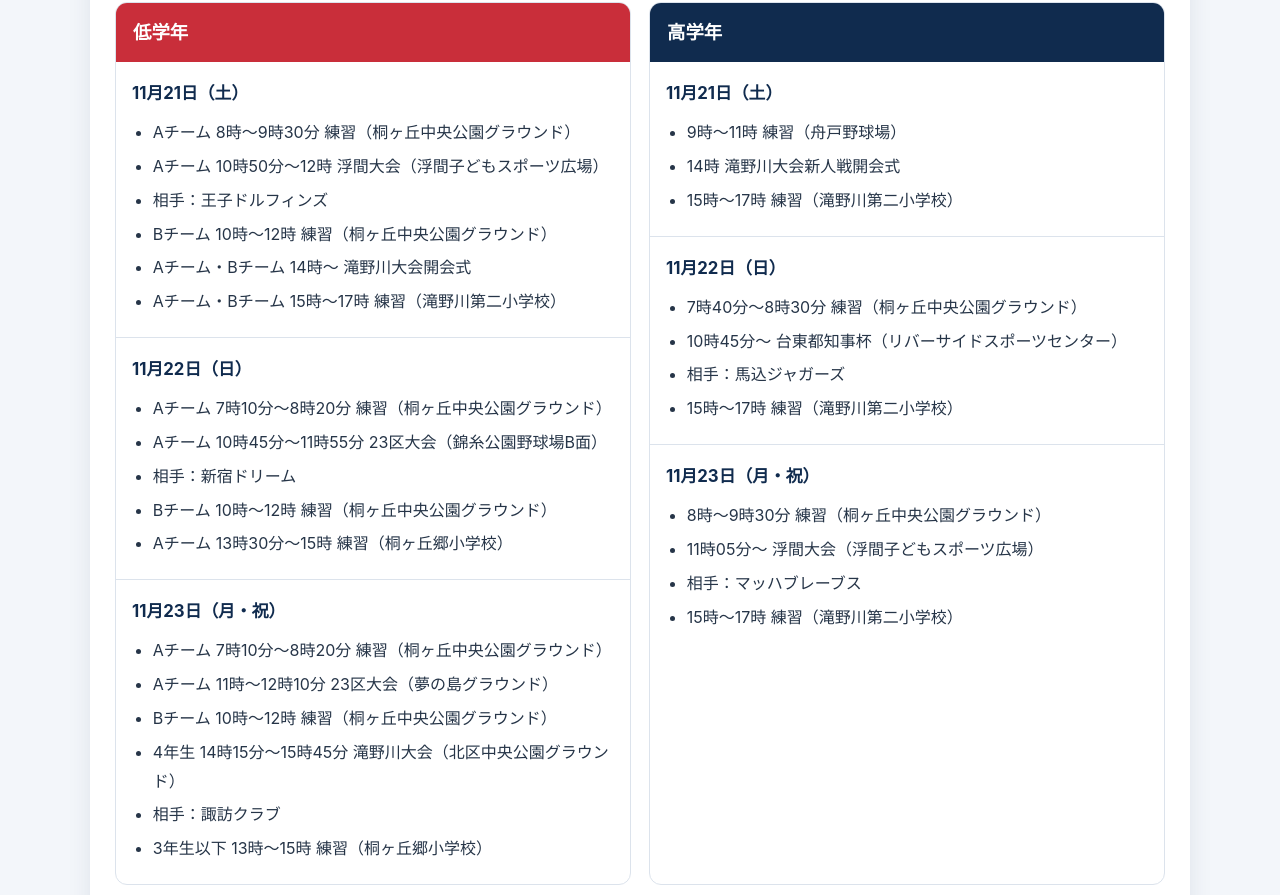
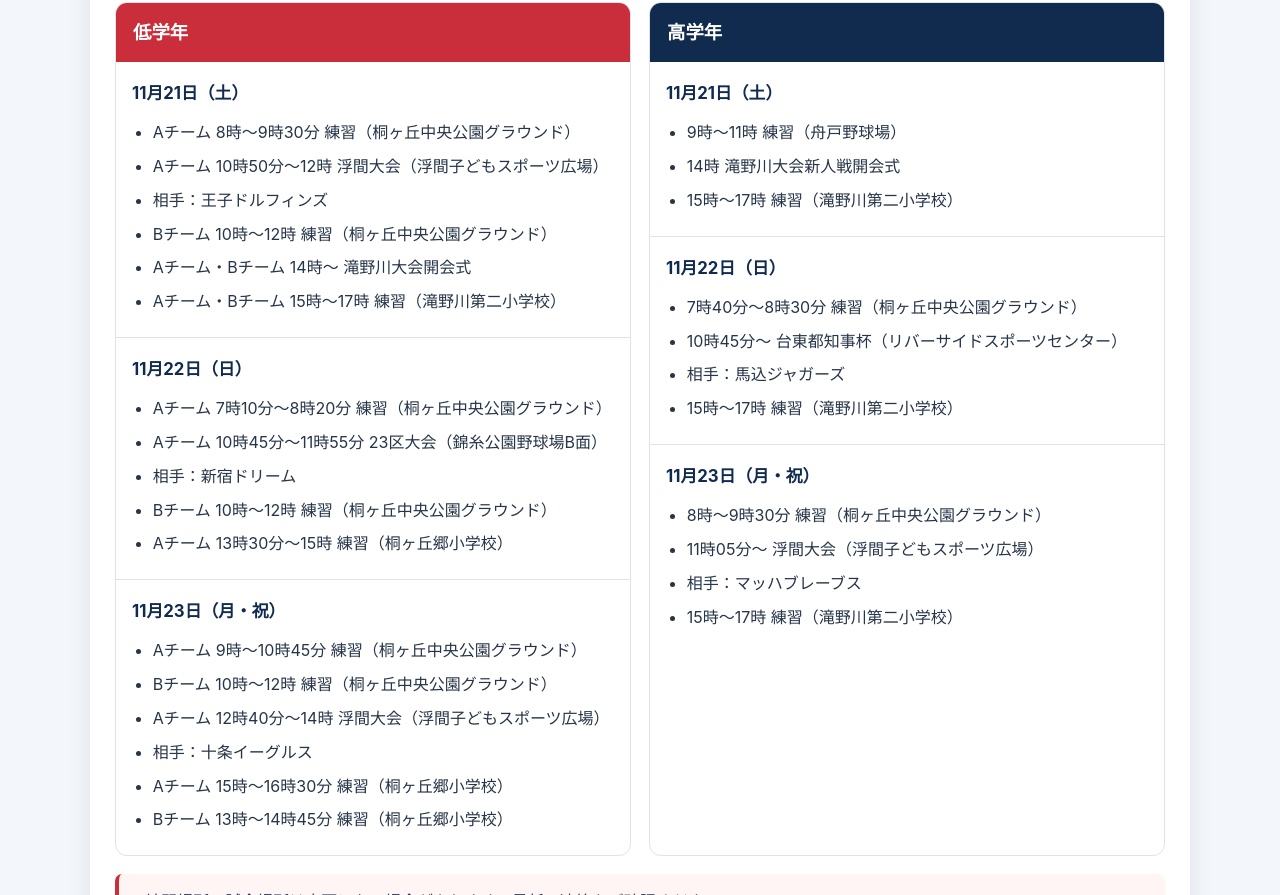
Before and after one commit to yoji-t/yabata-jr, a plain HTML site: page index.html in a window 1280 px wide. Shown: the part 1905-2800 px from the top of the page. Drawn offline with Linux system fonts and the light colour scheme; a script that the page names is missing.

Commit message:
今週の練習予定：低学年11月23日を変更、お知らせに変更の旨を記載

```diff
--- a/index.html
+++ b/index.html
@@ -563,7 +563,7 @@
 
     <div class="notice">
       <strong>📢 お知らせ</strong><br>
-      今週の予定を更新しました。
+      11月23日の予定が変更になりました。
     </div>
 
     <div class="award-list">
@@ -659,12 +659,12 @@
           <div class="schedule-day">
             <h4>11月23日（月・祝）</h4>
             <ul>
-              <li>Aチーム 7時10分～8時20分 練習（桐ヶ丘中央公園グラウンド）</li>
-              <li>Aチーム 11時～12時10分 23区大会（夢の島グラウンド）</li>
+              <li>Aチーム 9時～10時45分 練習（桐ヶ丘中央公園グラウンド）</li>
               <li>Bチーム 10時～12時 練習（桐ヶ丘中央公園グラウンド）</li>
-              <li>4年生 14時15分～15時45分 滝野川大会（北区中央公園グラウンド）</li>
-              <li>相手：諏訪クラブ</li>
-              <li>3年生以下 13時～15時 練習（桐ヶ丘郷小学校）</li>
+              <li>Aチーム 12時40分～14時 浮間大会（浮間子どもスポーツ広場）</li>
+              <li>相手：十条イーグルス</li>
+              <li>Aチーム 15時～16時30分 練習（桐ヶ丘郷小学校）</li>
+              <li>Bチーム 13時～14時45分 練習（桐ヶ丘郷小学校）</li>
             </ul>
           </div>
         </div>
```
